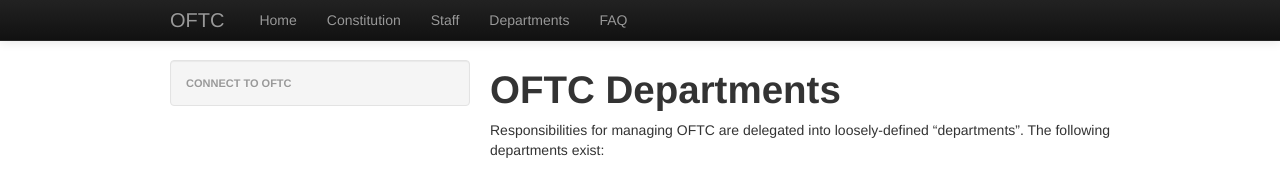
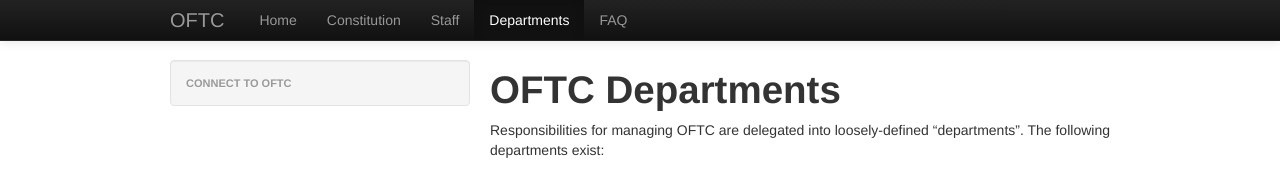
Before and after one commit to oftc/oftc-web, a Jekyll site: the page built from departments.md, in a window 1280 px wide. Shown: the top 176 px of the page. Built offline with Jekyll 4.4.1, drawn with Linux system fonts in a browser that asks for light colours; Markdown is read by kramdown in place of the engine named in the settings.

Commit message:
fix default links with pretty permalinks

```diff
--- a/_layouts/master.html
+++ b/_layouts/master.html
@@ -36,25 +36,25 @@
               {% else %}
                 <li><a href="/index.html">Home</a></li>
               {% endif %}
-              {% if page.url == "/constitution.html" %}
-                <li class="active"><a href="/constitution.html">Constitution</a></li>
+              {% if page.url == "/constitution/" %}
+                <li class="active"><a href="/constitution">Constitution</a></li>
               {% else %}
-                <li><a href="/constitution.html">Constitution</a></li>
+                <li><a href="/constitution">Constitution</a></li>
               {% endif %}
-              {% if page.url == "/staff.html" %}
-                <li class="active"><a href="/staff.html">Staff</a></li>
+              {% if page.url == "/staff/" %}
+                <li class="active"><a href="/staff">Staff</a></li>
               {% else %}
-                <li><a href="/staff.html">Staff</a></li>
+                <li><a href="/staff">Staff</a></li>
               {% endif %}
-              {% if page.url == "/departments.html" %}
-                <li class="active"><a href="/departments.html">Departments</a></li>
+              {% if page.url == "/departments/" %}
+                <li class="active"><a href="/departments">Departments</a></li>
               {% else %}
-                <li><a href="/departments.html">Departments</a></li>
+                <li><a href="/departments">Departments</a></li>
               {% endif %}
-              {% if page.url == "/faq.html" %}
-                <li class="active"><a href="/faq.html">FAQ</a></li>
+              {% if page.url == "/faq/" %}
+                <li class="active"><a href="/faq">FAQ</a></li>
               {% else %}
-                <li><a href="/faq.html">FAQ</a></li>
+                <li><a href="/faq">FAQ</a></li>
               {% endif %}
             </ul>
           </div><!--/.nav-collapse -->
```
